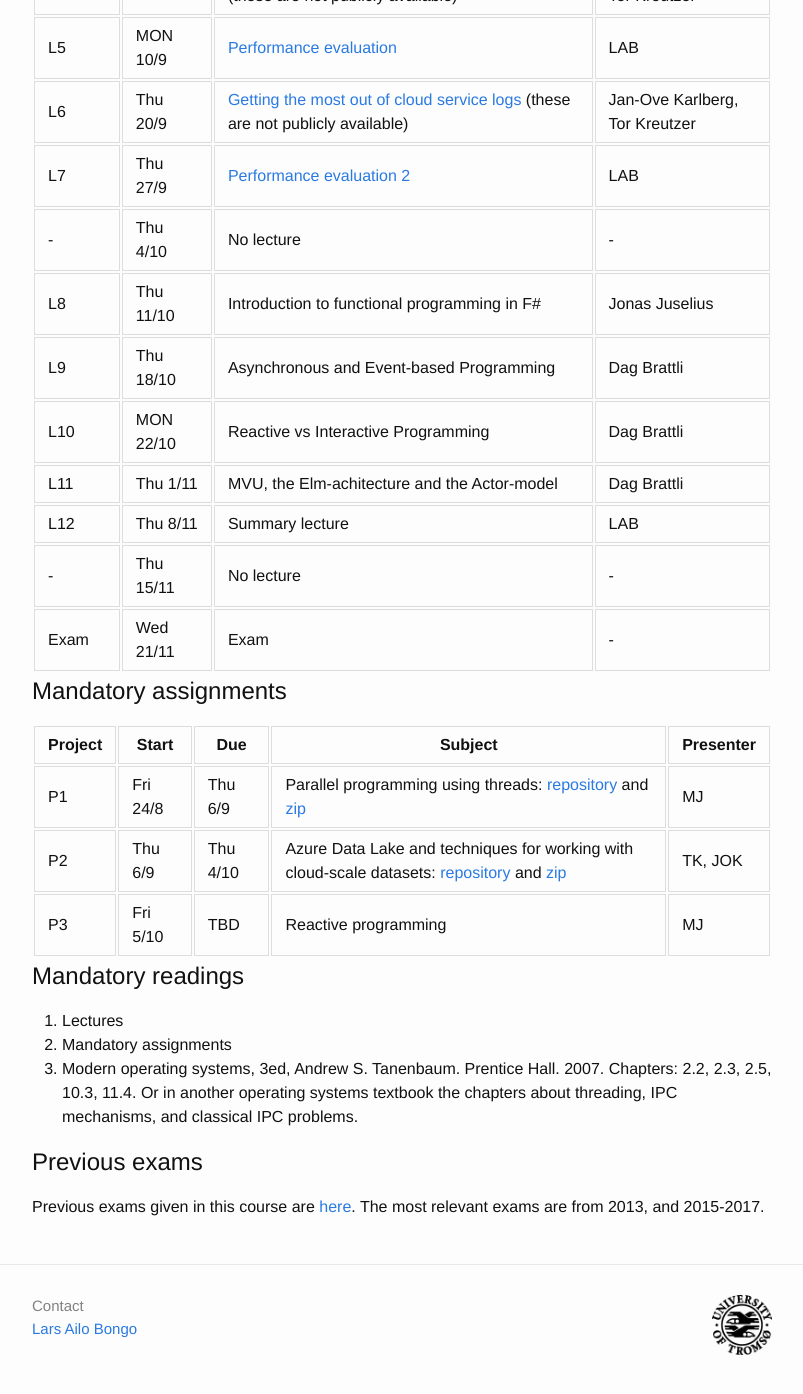
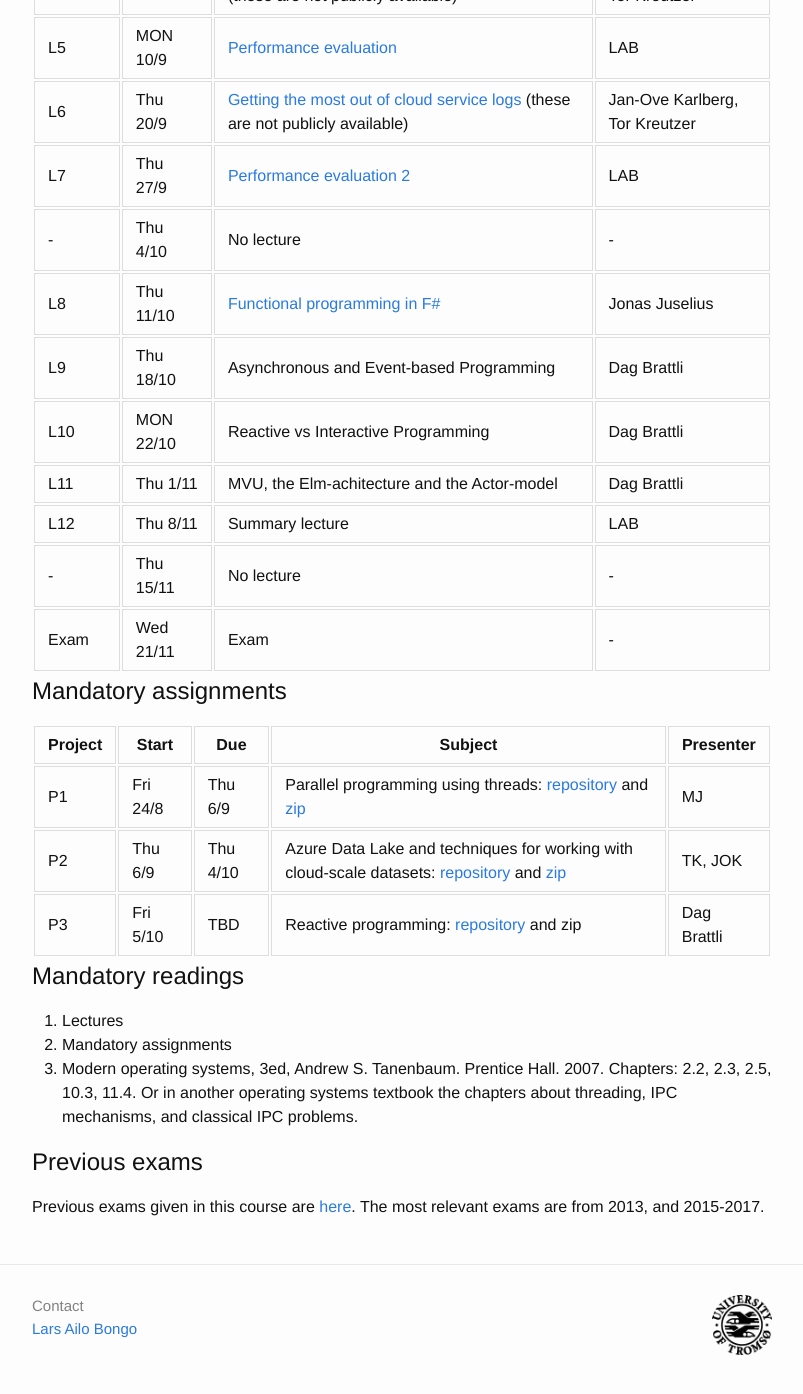
Before and after one commit to uit-inf-2202-f18/uit-inf-2202-f18.github.io, a Jekyll site: the page built from index.md, in a window 1280 px wide and 1400 px high, scrolled down 1073 px. Shown: the top 1394 px of the window, without its empty margins (238-1041 px from the left). Built offline with Jekyll 4.4.1, drawn with Linux system fonts in a browser that asks for light colours; our own code applies the rules of GitHub Pages for plain Markdown files.

Commit message:
Jonas lecture notes. Public zip of 2nd assignment.

```diff
--- a/index.md
+++ b/index.md
@@ -40,7 +40,7 @@ Refer to the lecture and mandatory assignment plan, and e-mails for which room i
 | L6      | Thu 20/9  | [Getting the most out of cloud service logs](https://github.com/uit-inf-2202-f18/private-lecture-notes) (these are not publicly available) | Jan-Ove Karlberg, Tor Kreutzer |
 | L7      | Thu 27/9  | [Performance evaluation 2](lectures/07-performance-evaluation2.pptx) | LAB       |
 | -       | Thu 4/10  | No lecture                                                           | -         |
-| L8      | Thu 11/10 | Introduction to functional programming in F#                         | Jonas Juselius |
+| L8      | Thu 11/10 | [Functional programming in F#](lecture-08-fsharp.pdf)                | Jonas Juselius |
 | L9      | Thu 18/10 | Asynchronous and Event-based Programming      | Dag Brattli |
 | L10     | MON 22/10 | Reactive vs Interactive Programming           | Dag Brattli |
 | L11     | Thu 1/11  | MVU, the Elm-achitecture and the Actor-model  | Dag Brattli |
@@ -55,7 +55,7 @@ Refer to the lecture and mandatory assignment plan, and e-mails for which room i
 |---------|------------|----------|----------|---------|
 | P1 	  | Fri 24/8   | Thu 6/9  | Parallel programming using threads: [repository](https://github.com/uit-inf-2202-f18/assignment-1) and [zip](assignments/1.zip) | MJ      |
 | P2      | Thu 6/9    | Thu 4/10 | Azure Data Lake and techniques for working with cloud-scale datasets: [repository](https://github.com/uit-inf-2202-f18/assignment-2) and [zip](assignments/2.zip) | TK, JOK |
-| P3      | Fri 5/10   | TBD      | Reactive programming                   | MJ      |
+| P3      | Fri 5/10   | TBD      | Reactive programming: [repository](https://github.com/uit-inf-2202-f18/assignment-3) and zip  | Dag Brattli      |
 
 
 ## Mandatory readings
```
Also changed, not shown: 2 other files.
